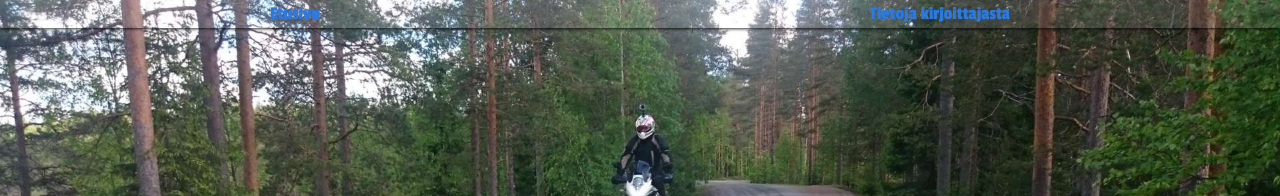
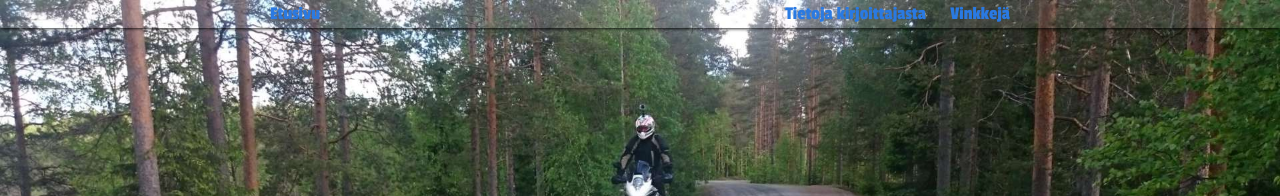
Before and after one commit to seikkailuendurolla/seikkailuendurolla.github.io, a Jekyll site: the page built from index.html, in a window 1280 px wide. Shown: the top 196 px of the page. Built offline with Jekyll 4.4.1, drawn with Linux system fonts in a browser that asks for light colours; some web fonts are replaced; comment, search, counter and statistics services are not loaded.

Commit message:
Valikko vinkeille

```diff
--- a/_includes/header.html
+++ b/_includes/header.html
@@ -2,12 +2,25 @@
 
   <div class="nav navStart">
     <div class="wrapper">
-	 <h3 class="left">
-	   <a href="/">Etusivu</a>
-	 </h3>
-	 <h3 class="right">
-	   <a href="/about">Tietoja kirjoittajasta</a>
-	 </h3>
+
+      <h3 class="left">
+	<a href="/">Etusivu</a>
+      </h3>
+	<nav class="site-nav">
+	  <a href="#" class="menu-icon">
+            <svg viewBox="0 0 18 15">
+              <path fill="#424242" d="M18,1.484c0,0.82-0.665,1.484-1.484,1.484H1.484C0.665,2.969,0,2.304,0,1.484l0,0C0,0.665,0.665,0,1.484,0 h15.031C17.335,0,18,0.665,18,1.484L18,1.484z"/>
+              <path fill="#424242" d="M18,7.516C18,8.335,17.335,9,16.516,9H1.484C0.665,9,0,8.335,0,7.516l0,0c0-0.82,0.665-1.484,1.484-1.484 h15.031C17.335,6.031,18,6.696,18,7.516L18,7.516z"/>
+              <path fill="#424242" d="M18,13.516C18,14.335,17.335,15,16.516,15H1.484C0.665,15,0,14.335,0,13.516l0,0 c0-0.82,0.665-1.484,1.484-1.484h15.031C17.335,12.031,18,12.696,18,13.516L18,13.516z"/>
+            </svg>
+	  </a>
+	  <div class="trigger">
+	    <h3>
+	    <a class="page-link" href="/about">Tietoja kirjoittajasta</a>
+	    <a class="page-link" href="/tips">Vinkkejä</a>
+	    </h3>
+	  </div>
+	</nav>
     </div>
   </div>
 
--- a/_sass/_layout.scss
+++ b/_sass/_layout.scss
@@ -103,14 +103,13 @@
 
 .site-nav {
     float: right;
-    line-height: 56px;
 
     .menu-icon {
         display: none;
     }
 
     .page-link {
-        color: $text-color;
+        color: $brand-color;
         line-height: $base-line-height;
 
         // Gaps between nav items, but not on the last one
@@ -123,7 +122,7 @@
         position: absolute;
         top: 9px;
         right: $spacing-unit / 2;
-        background-color: $background-color;
+        background-color: rgba(255, 255, 255, 0.95);
         border: 1px solid $grey-color-light;
         border-radius: 5px;
         text-align: right;
```
